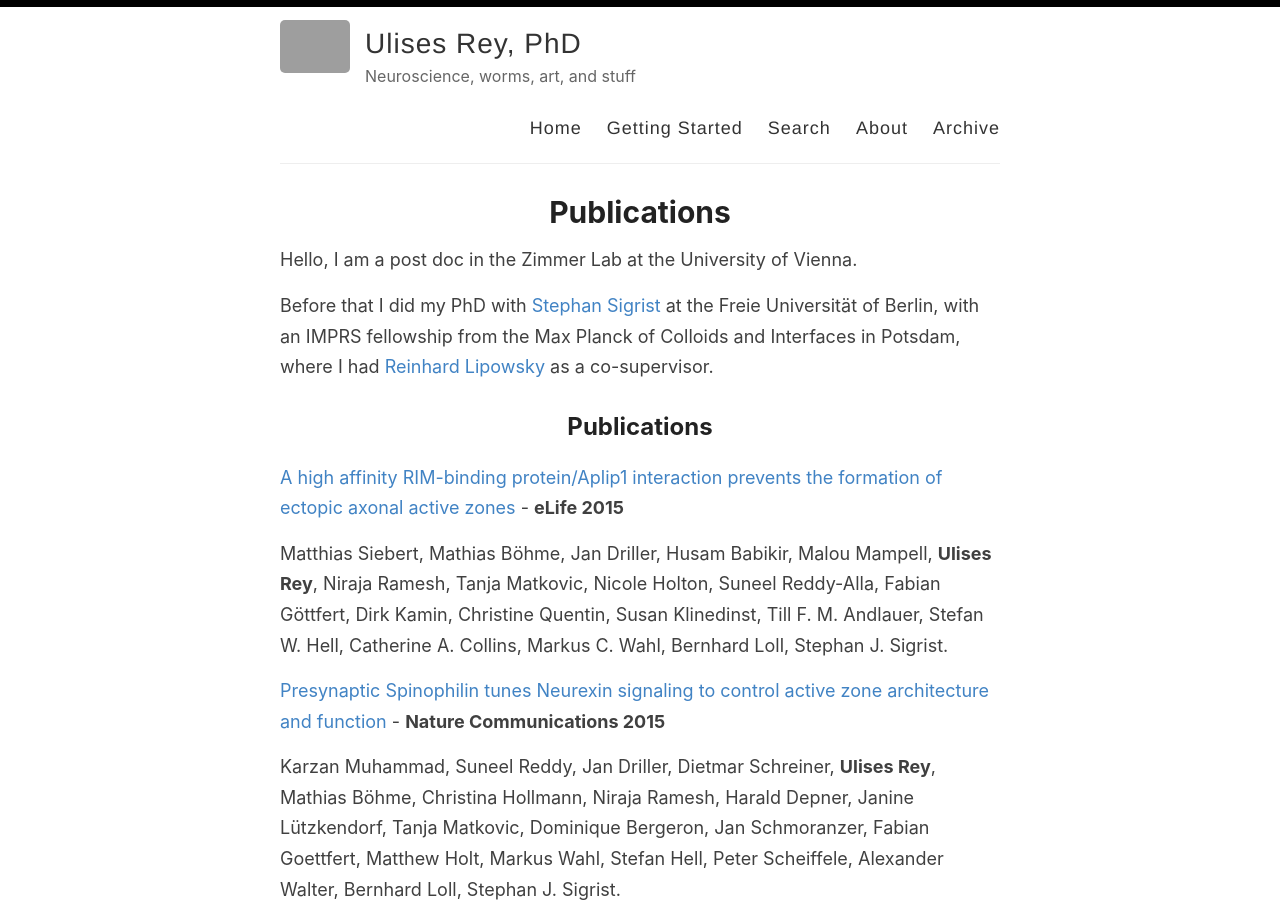
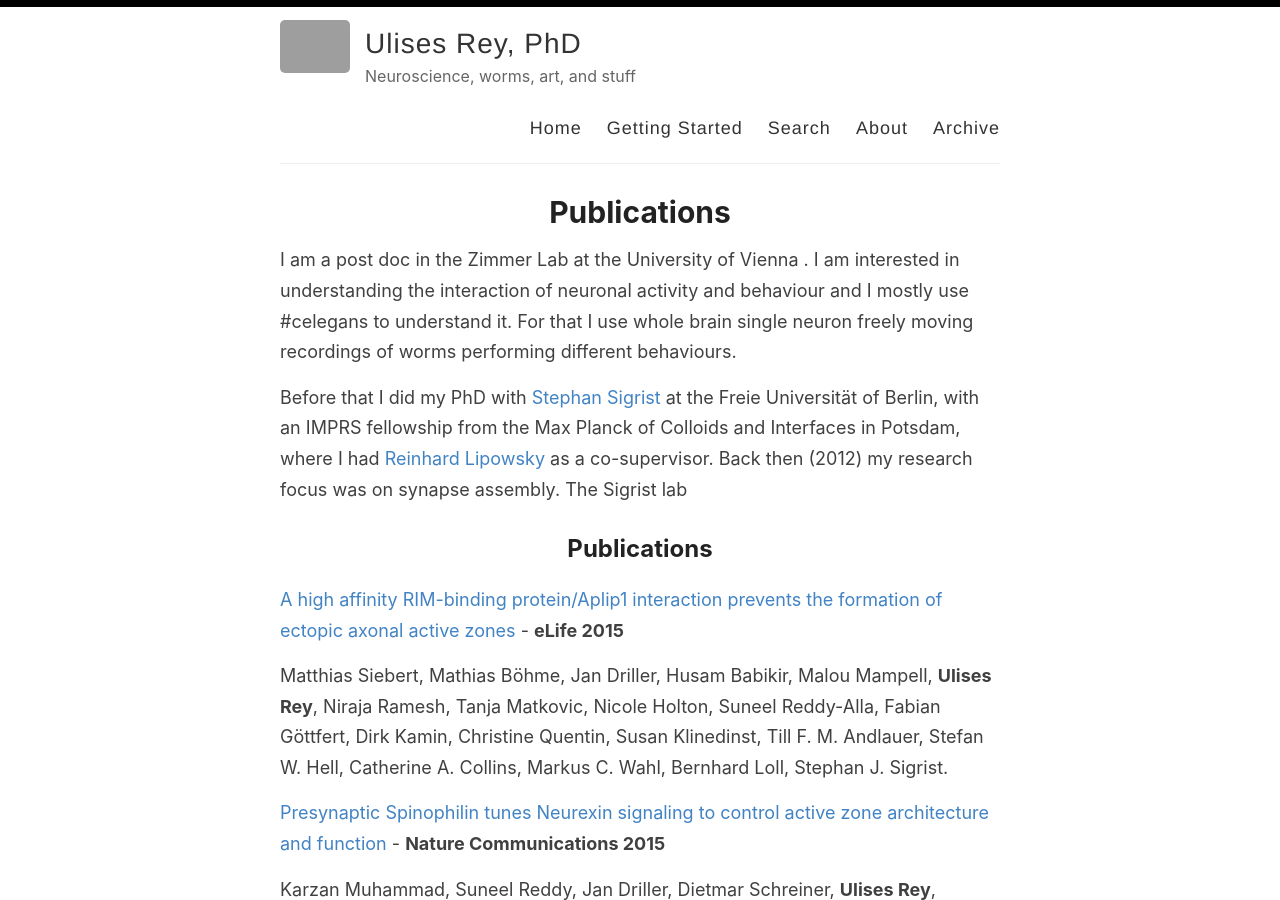
Before and after one commit to ulisesrey/ulisesrey.github.io, a Jekyll site: the page built from _pages/publications.md, in a window 1280 px wide and 900 px high. Built offline with Jekyll 4.4.1, drawn with Linux system fonts in a browser that asks for light colours; some of the changed text lies outside the part shown; grey boxes are pictures that could not be loaded.

Commit message:
Update publications.md

```diff
--- a/_pages/publications.md
+++ b/_pages/publications.md
@@ -4,10 +4,12 @@
 permalink: /publications/
 ---
 
-Hello, I am a post doc in the Zimmer Lab at the University of Vienna.
+I am a post doc in the Zimmer Lab at the University of Vienna .
+I am interested in understanding the interaction of neuronal activity and behaviour and I mostly use #celegans to understand it.
+For that I use whole brain single neuron freely moving recordings of worms performing different behaviours.
 
 Before that I did my PhD with [Stephan Sigrist](https://www.bcp.fu-berlin.de/biologie/arbeitsgruppen/genetik/ag_sigrist/mitarbeiter/leiter/sigrist/index.html) at the Freie Universität of Berlin, with an IMPRS fellowship from the Max Planck of Colloids and Interfaces in Potsdam, where I had [Reinhard Lipowsky](https://www.mpikg.mpg.de/rl/) as a co-supervisor.
-
+Back then (2012) my research focus was on  synapse assembly. The Sigrist lab
 ## Publications
 
 [A high affinity RIM-binding protein/Aplip1 interaction prevents the formation of ectopic axonal active zones
@@ -40,3 +42,6 @@
 
 Mathias A. Böhme, Anthony W. McCarthy, Andreas T. Grasskamp, Christine B. Beuschel,
 Pragya Goel, Meida Jusyte, Desiree Laber, Sheng Huang, **Ulises Rey**, Astrid G. Petzoldt, Martin Lehmann, Fabian Göttfert, Pejmun Haghighi, Stefan W. Hell, David Owald, Dion Dickman, Stephan J. Sigrist & Alexander M. Walter
+
+## PhD thesis
+The results of my work at the Sigrist lab are compiled in my PhD thesis, which you can read [here](https://refubium.fu-berlin.de/handle/fub188/22959).
```
